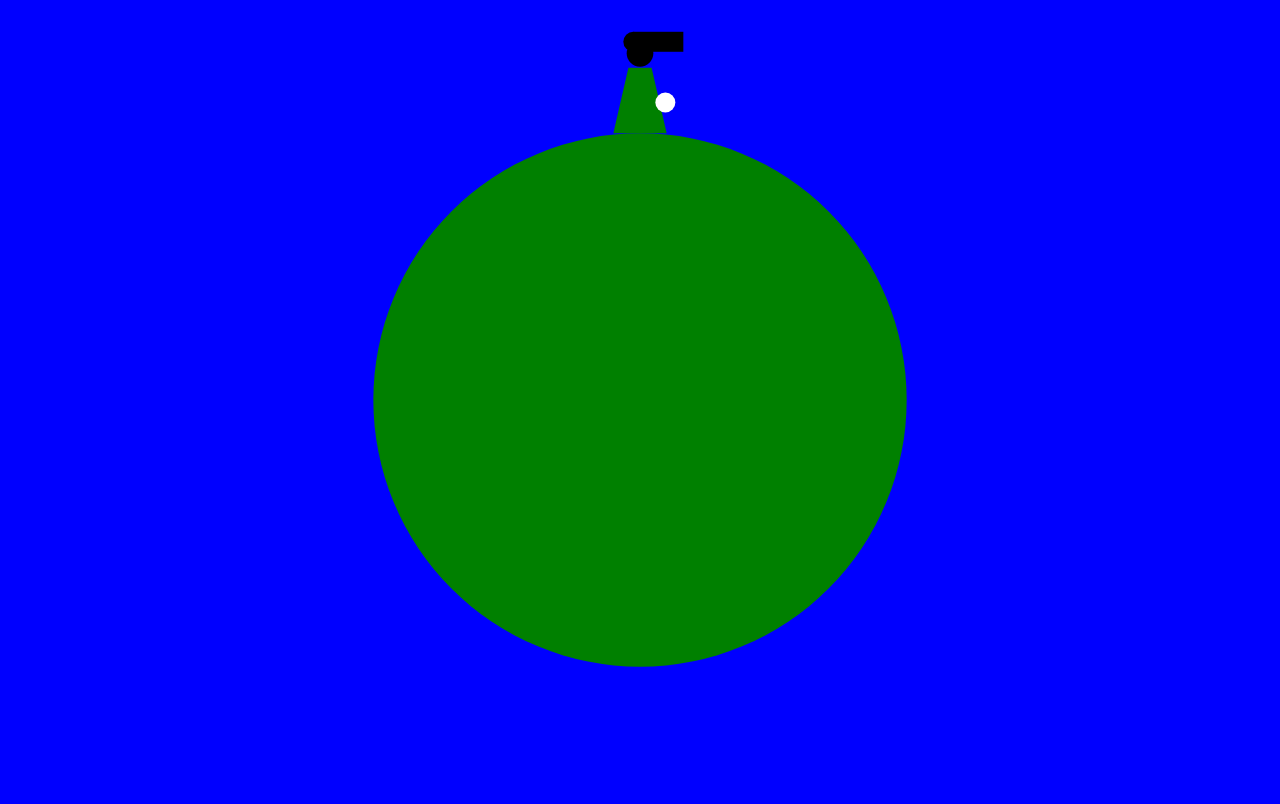
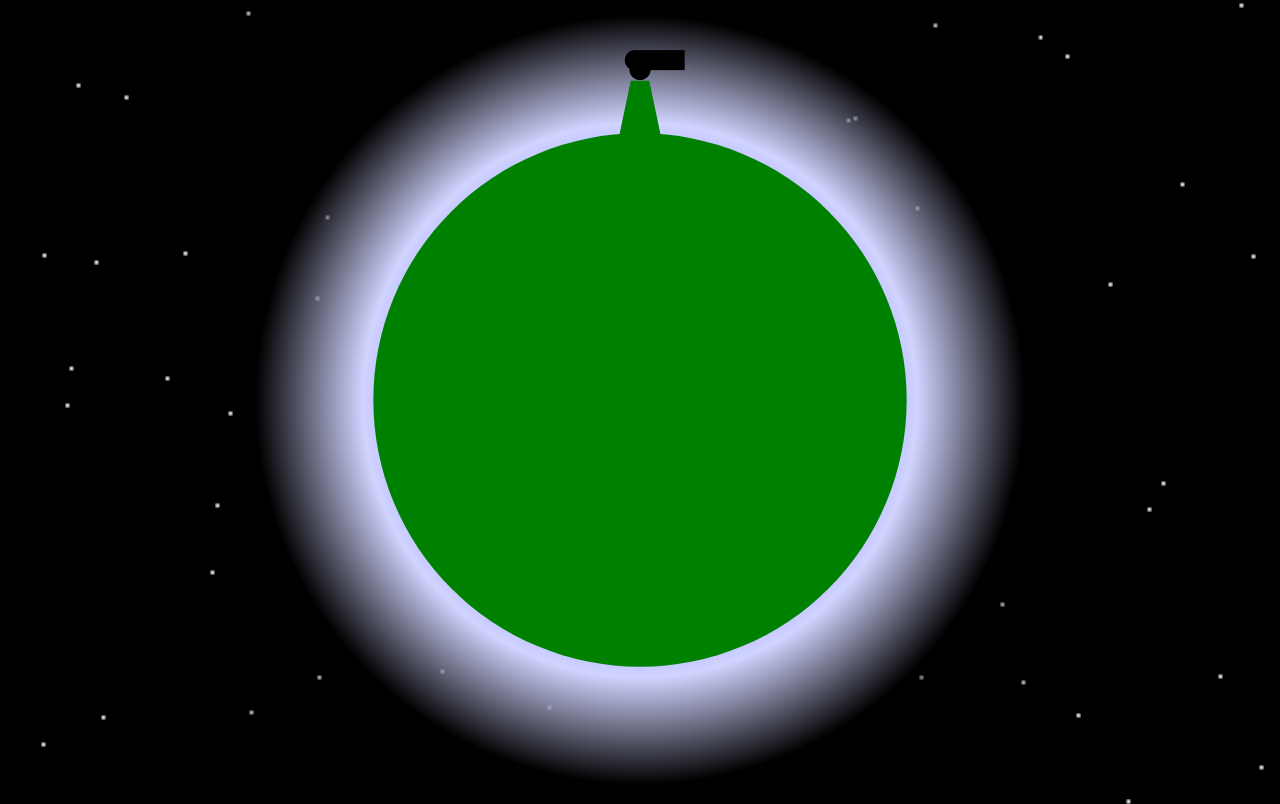
Before and after one commit to 061375/Newtons-Cannonball, a plain HTML site: page index.html in a window 1280 px wide. Drawn offline with Linux system fonts and the light colour scheme.

Commit message:
look feel 2.0

```diff
--- a/css/style.css
+++ b/css/style.css
@@ -1,9 +1,37 @@
 html, body { margin: 0; padding: 0; }
 
-body { background-color: blue; }
+body { background-color: #000 }
+
+#container {
+	z-index: 5;
+	margin: auto;
+	width: 100vh;
+	height: 100vh;
+	/* Permalink - use to edit and share this gradient: http://colorzilla.com/gradient-editor/#0011ff+12,0011ff+12,d1d4ff+49,d1d4ff+49,000000+68,000000+100&1+0,1+52,0.2+76 */
+	background: -moz-radial-gradient(center, ellipse cover, rgba(0,17,255,1) 0%, rgba(0,17,255,1) 12%, rgba(209,212,255,1) 49%, rgba(176,179,215,1) 52%, rgba(0,0,0,0.47) 68%, rgba(0,0,0,0.2) 76%, rgba(0,0,0,0.2) 100%); /* FF3.6-15 */
+	background: -webkit-radial-gradient(center, ellipse cover, rgba(0,17,255,1) 0%,rgba(0,17,255,1) 12%,rgba(209,212,255,1) 49%,rgba(176,179,215,1) 52%,rgba(0,0,0,0.47) 68%,rgba(0,0,0,0.2) 76%,rgba(0,0,0,0.2) 100%); /* Chrome10-25,Safari5.1-6 */
+	background: radial-gradient(ellipse at center, rgba(0,17,255,1) 0%,rgba(0,17,255,1) 12%,rgba(209,212,255,1) 49%,rgba(176,179,215,1) 52%,rgba(0,0,0,0.47) 68%,rgba(0,0,0,0.2) 76%,rgba(0,0,0,0.2) 100%); /* W3C, IE10+, FF16+, Chrome26+, Opera12+, Safari7+ */
+	filter: progid:DXImageTransform.Microsoft.gradient( startColorstr='#0011ff', endColorstr='#33000000',GradientType=1 ); /* IE6-9 fallback on horizontal gradient */
+}
 
 canvas {
-  display: block;
-  margin: 0;
-  padding: 0;
+	display: block;
+	margin: 0;
+	padding: 0;
 }
+
+#stars {
+	position: relative;
+	z-index: -1;
+}
+.star {
+
+	/* Permalink - use to edit and share this gradient: http://colorzilla.com/gradient-editor/#ffffff+11,000000+100&1+0,0.2+99 */
+background: -moz-radial-gradient(center, ellipse cover, rgba(255,255,255,1) 0%, rgba(255,255,255,0.91) 11%, rgba(3,3,3,0.2) 99%, rgba(0,0,0,0.2) 100%); /* FF3.6-15 */
+background: -webkit-radial-gradient(center, ellipse cover, rgba(255,255,255,1) 0%,rgba(255,255,255,0.91) 11%,rgba(3,3,3,0.2) 99%,rgba(0,0,0,0.2) 100%); /* Chrome10-25,Safari5.1-6 */
+background: radial-gradient(ellipse at center, rgba(255,255,255,1) 0%,rgba(255,255,255,0.91) 11%,rgba(3,3,3,0.2) 99%,rgba(0,0,0,0.2) 100%); /* W3C, IE10+, FF16+, Chrome26+, Opera12+, Safari7+ */
+filter: progid:DXImageTransform.Microsoft.gradient( startColorstr='#ffffff', endColorstr='#33000000',GradientType=1 ); /* IE6-9 fallback on horizontal gradient */
+	width: 5px;
+	height: 5px;
+	position: absolute;
+}
--- a/index.html
+++ b/index.html
@@ -3,6 +3,9 @@
 		<link rel="stylesheet" href="css/style.css">
 	</head>
 	<body>
+		<div id="stars"></div>
+		<div id="container"></div>
+
 		<script src="js/newtons-cannonball.js"></script>
 	</body>
 </html>
--- a/js/newtons-cannonball.js
+++ b/js/newtons-cannonball.js
@@ -4,7 +4,7 @@
  * @author Jeremy Heminger <contact@jeremyheminger.com>
  * @website http://jeremyheminger.com
  *
- * @version 1.0.1
+ * @version 1.0.3
  * @date October 2018
  *
  * Credit: Vector class from here: https://codepen.io/akm2/pen/rHIsa
@@ -12,17 +12,12 @@
  * @todo make things pretty - ver 1.0.1 is proof of concept and visibly UGLY
  *
  * */
-
-	// initalize constants
 const 	G = 6.674e-11,
- 		W = window.innerWidth,
-      	H = window.innerHeight,
-      	hW = (W/2),
-      	hH = (H/2),
-      	PLANETRADIUS = (H/3);
+		WW = window.innerWidth,
+		HH = window.innerHeight;
 
 // initialize variables
-var canvas, ctx, _cannon, _cannonball, _planet, _objects, c_speed, cspeed = 0.1, isrunnning = true;
+var canvas, ctx, _cannon, _cannonball, _planet, _objects, c_speed, cspeed = 0.1, isrunnning = true, W, H, hW, hH;
 
 // initalize listeners
 window.addEventListener('load', init, false);
@@ -35,6 +30,13 @@ window.addEventListener('resize', resizeHandler, false);
  * @function init
  * */
 function init() {
+
+	W = document.getElementById('container').clientWidth;
+	H = document.getElementById('container').clientHeight;
+	hW = (W/2);
+	hH = (H/2);
+	PLANETRADIUS = (H/3);
+
 	// set a constant based on the initial speed of the cannon ball
 	c_speed = cspeed;
 
@@ -52,19 +54,36 @@ function init() {
 	// add the objects in the order want them drawn
 	// from back to front
 	_objects = [
+		_cannonball,
 		_planet,
-		_cannon,
-		_cannonball
+		_cannon
 	];
 
 	// add the canvas
-	document.body.appendChild(canvas);
+	document.getElementById('container').appendChild(canvas);
+
+	makeStars(50);
 
 	// handle a resize
 	this.resizeHandler();
 
 	// start rendering
 	this.render();
+}
+/**
+ * make some stars
+ * @method makeStars
+ * @param {Number}
+ * */
+function makeStars(n) {
+
+	for(let i=0; i<n; i++) {
+		let s = document.createElement('div');
+			s.setAttribute('class','star');
+			s.style.left = (Math.random() * WW)+'px';
+			s.style.top = (Math.random() * HH)+'px';
+		document.getElementById('stars').appendChild(s);
+	}
 }
 /**
  * just like the name implies
@@ -225,7 +244,7 @@ class Cannon {
 	constructor(x,y,r,d) {
 
 		// @var {Number} An amount to resize objects in relation to the planet size
-		this.divsize = 20;
+		this.divsize = 25;
 		// @var {Number}
 		this.r = r;
 		// @var {Number}
@@ -316,10 +335,10 @@ class Cannon {
 	mountain() {
 
 		// create the polygon coords for the mountain
-		this.vars.mountain.coords[0] = trig(this.pos.x,this.pos.y,(this.r/(this.divsize/2)),(this.d-90),true);
+		this.vars.mountain.coords[0] = trig(this.pos.x,this.pos.y+5,(this.r/(this.divsize/2)),(this.d-90),true);
 		this.vars.mountain.coords[1] = trig(this.pos.x,this.pos.y,(this.r/(this.divsize/5)),this.d-10,true);
 		this.vars.mountain.coords[2] = trig(this.pos.x,this.pos.y,(this.r/(this.divsize/5)),this.d+10,true);
-		this.vars.mountain.coords[3] = trig(this.pos.x,this.pos.y,(this.r/(this.divsize/2)),(this.d+90),true);
+		this.vars.mountain.coords[3] = trig(this.pos.x,this.pos.y+5,(this.r/(this.divsize/2)),(this.d+90),true);
 	}
 	/**
 	 *
```
Also changed, not shown: screen.1.0.2.png (added), screen.1.0.3.png (added).
